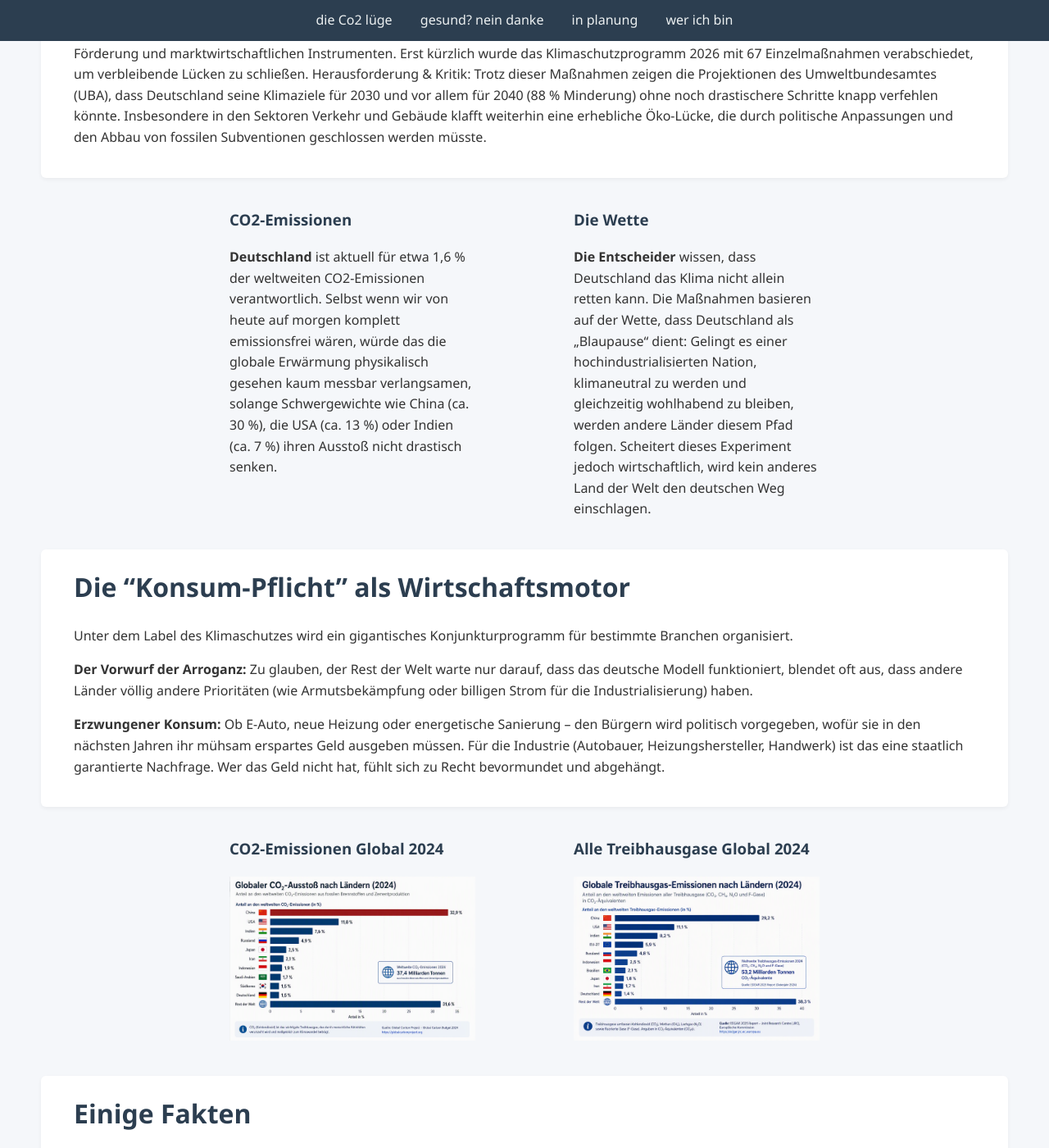
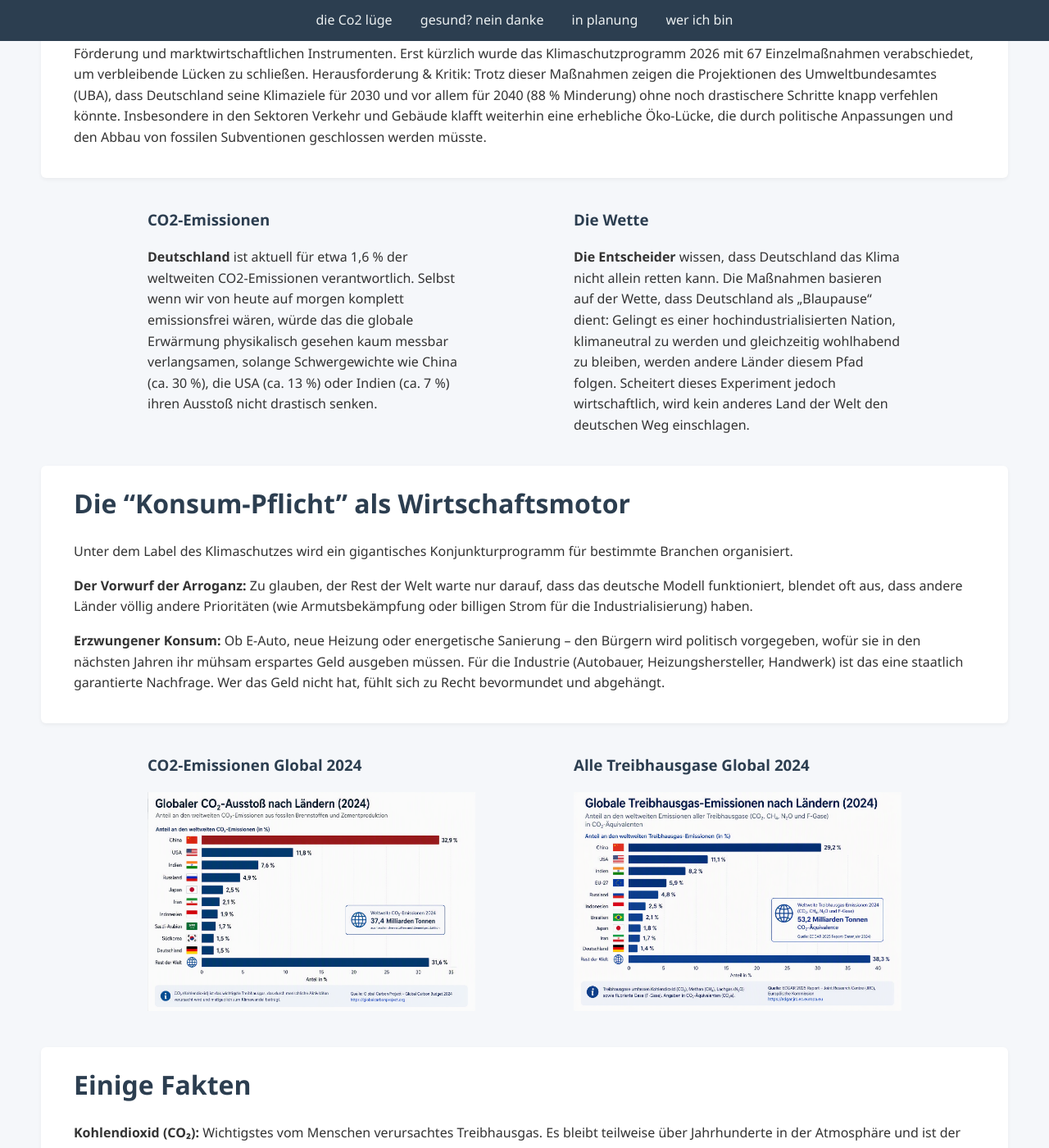
Before and after one commit to TheGermanTruth/TheGermanTruth, a Jekyll site: the page built from index.md, in a window 1280 px wide and 1400 px high, scrolled down 587 px. Shown: the whole window at 82% size. Built offline with Jekyll 4.4.1, drawn with Linux system fonts in a browser that asks for light colours.

Commit message:
Update style.css

```diff
--- a/assets/style.css
+++ b/assets/style.css
@@ -52,7 +52,7 @@ nav a:hover {
   display: grid;
   grid-template-columns: 1fr 1fr; /* 2 gleich große Spalten */
   gap: 40px; /* Abstand zwischen den Spalten */
-  max-width: 800px;               /* Macht den Spaltenbereich kompakter (z.B. 800px statt 1100px) */
+  max-width: 1000px;               /* Macht den Spaltenbereich kompakter (z.B. 800px statt 1100px) */
   margin: 0 auto;                 /* Zentriert das komplette 2-Spalten-Raster im weißen Kasten */
 }
 
```
